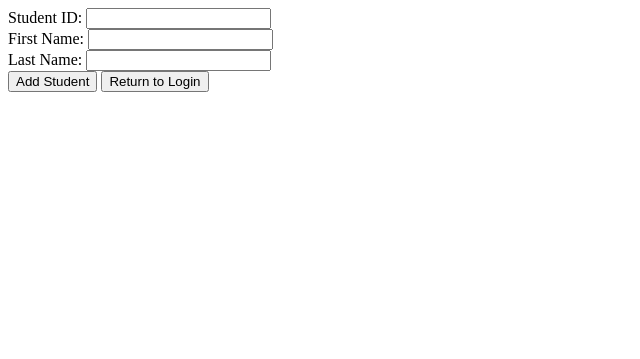
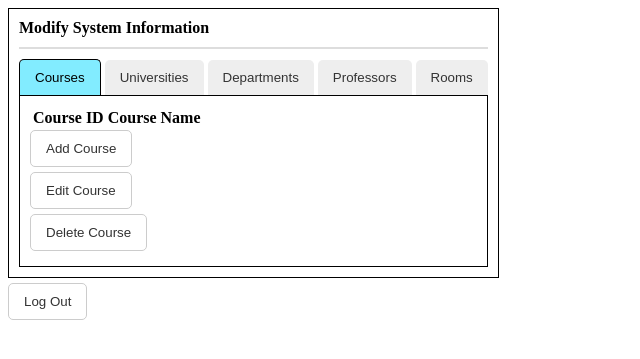
Before and after one commit to TheJasonOsmond/ClassMate-Schedule-Sharing-Tool, a Flask app: page /admin in a window 1280 px wide. Shown: the top 359 px of the page, without its empty margins (0-640 px from the left). Run offline with Flask 3, Linux system fonts and the light colour scheme; lists and menus that the app fills with data are empty; some libraries are stand-ins or nearby versions.

Commit message:
Admin additions
Added HTML for admin page

Started to work on implementing SQL for admin

```diff
--- a/Course-Schedule-Tool-2/admin_routes.py
+++ b/Course-Schedule-Tool-2/admin_routes.py
@@ -1,18 +1,21 @@
-# admin_routes.py
-from flask import Blueprint, render_template, request, flash, redirect, url_for
-from db_operations import add_student
+from flask import Blueprint, render_template, current_app
 
-admin_routes = Blueprint('admin_routes', __name__)
+admin_routes = Blueprint('admin_routes', __name__, template_folder='templates')
 
-@admin_routes.route('/admin', methods=['GET', 'POST'])
-def admin():
-    if request.method == 'POST':
-        student_id = request.form['student_id']
-        first_name = request.form['first_name']
-        last_name = request.form['last_name']
+@admin_routes.route('/courses')
+def courses():
+    # Get the MySQL connection from the main app
+    mysql = current_app.config.get('mysql')
 
-        add_student(student_id, first_name, last_name)
-        flash('Student added successfully.', 'success')
-        return redirect(url_for('admin_routes.admin'))
+    # ... (rest of the code)
 
-    return render_template('admin.html')
+    cur = mysql.connection.cursor()
+
+    # Fetch all courses from the Course table
+    cur.execute("SELECT course_id, name FROM Course")
+    courses = cur.fetchall()
+
+    # Close the cursor
+    cur.close()
+
+    return render_template('admin.html', courses=courses)
--- a/Course-Schedule-Tool-2/app.py
+++ b/Course-Schedule-Tool-2/app.py
@@ -54,7 +54,6 @@ def createAccount():
 
         # Insert the new account into the Login table
         cur.execute("INSERT INTO Login (username, password, student_id) VALUES (%s, %s, %s)", (username, password, student_id))
-
 
         # Commit the changes to the database and close the cursor
         mysql.connection.commit()
--- a/Course-Schedule-Tool-2/templates/admin.html
+++ b/Course-Schedule-Tool-2/templates/admin.html
@@ -1,13 +1,149 @@
-<form method="POST" action="{{ url_for('add_student') }}">
-  <label for="student_id">Student ID:</label>
-  <input type="text" id="student_id" name="student_id" required>
-  <br>
-  <label for="first_name">First Name:</label>
-  <input type="text" id="first_name" name="first_name" required>
-  <br>
-  <label for="last_name">Last Name:</label>
-  <input type="text" id="last_name" name="last_name" required>
-  <br>
-  <input type="submit" value="Add Student">
-  <button onclick="location.href='/'">Return to Login</button>
-</form>
+<!DOCTYPE html>
+<html>
+<head>
+	<title>Admin Page</title>
+	<style>
+		.container {
+			display: flex;
+			flex-direction: row;
+			align-items: flex-start;
+		}
+		.box {
+			border: 1px solid black;
+			padding: 10px;
+			margin-right: 20px;
+		}
+		.box-label {
+			font-weight: bold;
+			margin-bottom: 5px;
+		}
+		.tab-container {
+			border-top: 2px solid #ddd;
+			margin-top: 10px;
+			padding-top: 10px;
+		}
+		.tab {
+			display: none;
+			border: 1px solid black;
+			padding: 10px;
+		}
+		.tab.active {
+			display: block;
+			border-top: 1px solid black;
+			margin-top: 0px;
+		}
+		.tablink {
+			background-color: #eee;
+			color: #333;
+			display: inline-block;
+			padding: 10px 15px;
+			border: none;
+			border-top-left-radius: 5px;
+			border-top-right-radius: 5px;
+			cursor: pointer;
+			transition: background-color 0.3s;
+			margin-bottom: 0px;
+			position: relative;
+			z-index: 1;
+		}
+		.tablink:hover {
+			background-color: #ddd;
+		}
+		.tablink.active {
+			background-color: #82ecff;
+			color: #000;
+			position: relative;
+			z-index: 2;
+			border: 1px solid black;
+			border-bottom: none;
+			margin-bottom: -1px;
+		}
+		.button-container {
+			margin-top: 10px;
+		}
+		.button {
+			display: block;
+			margin-bottom: 5px;
+			background-color: #fff;
+			color: #333;
+			border: 1px solid #ccc;
+			padding: 10px 15px;
+			border-radius: 5px;
+			cursor: pointer;
+			transition: background-color 0.3s;
+		}
+		.button:hover {
+			background-color: #ddd;
+		}
+	</style>
+	<script>
+		function openTab(event, tabName) {
+			var i, tabcontent, tablinks;
+			tabcontent = document.getElementsByClassName("tab");
+			for (i = 0; i < tabcontent.length; i++) {
+				tabcontent[i].style.display = "none";
+			}
+			tablinks = document.getElementsByClassName("tablink");
+			for (i = 0; i < tablinks.length; i++) {
+				tablinks[i].className = tablinks[i].className.replace(" active", "");
+			}
+			document.getElementById(tabName).style.display = "block";
+			event.currentTarget.className += " active";
+		}
+	</script>
+</head>
+<body>
+	<div class="container">
+		<div class="box">
+			<div class="box-label">Modify System Information</div>
+			<div class="tab-container">
+				<button class="tablink active" onclick="openTab(event, 'tab1')">Courses</button>
+				<button class="tablink" onclick="openTab(event, 'tab2')">Universities</button>
+				<button class="tablink" onclick="openTab(event, 'tab3')">Departments</button>
+				<button class="tablink" onclick="openTab(event, 'tab4')">Professors</button>
+				<button class="tablink" onclick="openTab(event, 'tab5')">Rooms</button>
+			</div>
+      <div id="tab1" class="tab active">
+        <div class="course-list">
+            <table>
+                <tr>
+                    <th>Course ID</th>
+                    <th>Course Name</th>
+                </tr>
+                {% for course in courses %}
+                    <tr>
+                        <td>{{ course[0] }}</td>
+                        <td>{{ course[1] }}</td>
+                    </tr>
+                {% endfor %}
+            </table>
+        </div>
+        <button class="button">Add Course</button>
+        <button class="button">Edit Course</button>
+        <button class="button">Delete Course</button>
+    </div>
+			<div id="tab2" class="tab">
+				<button class="button">Button 4</button>
+				<button class="button">Button 5</button>
+				<button class="button">Button 6</button>
+			</div>
+			<div id="tab3" class="tab">
+				<button class="button">Button 7</button>
+				<button class="button">Button 8</button>
+				<button class="button">Button 9</button>
+			</div>
+      <div id="tab4" class="tab">
+				<button class="button">Button 7</button>
+				<button class="button">Button 8</button>
+				<button class="button">Button 9</button>
+			</div>
+      <div id="tab5" class="tab">
+				<button class="button">Button 7</button>
+				<button class="button">Button 8</button>
+				<button class="button">Button 9</button>
+			</div>
+		</div>
+	</div>
+  <button class="button" style= "margin-top: 5px;" onclick="location.href='/'">Log Out</button>
+</body>
+</html>
--- a/Course-Schedule-Tool-2/templates/create_account.html
+++ b/Course-Schedule-Tool-2/templates/create_account.html
@@ -17,7 +17,7 @@
       <label for="password">Password:</label>
       <input type="password" id="password" name="password" required><br><br>
 
-      <input type="submit" value="Create Account">
+      <input type="submit" value="Create Account"> <button onclick="location.href='/'">Return to Login</button>
       {% if status_message %}
         <p class="status">{{ status_message }}</p>
       {% endif %}
```
